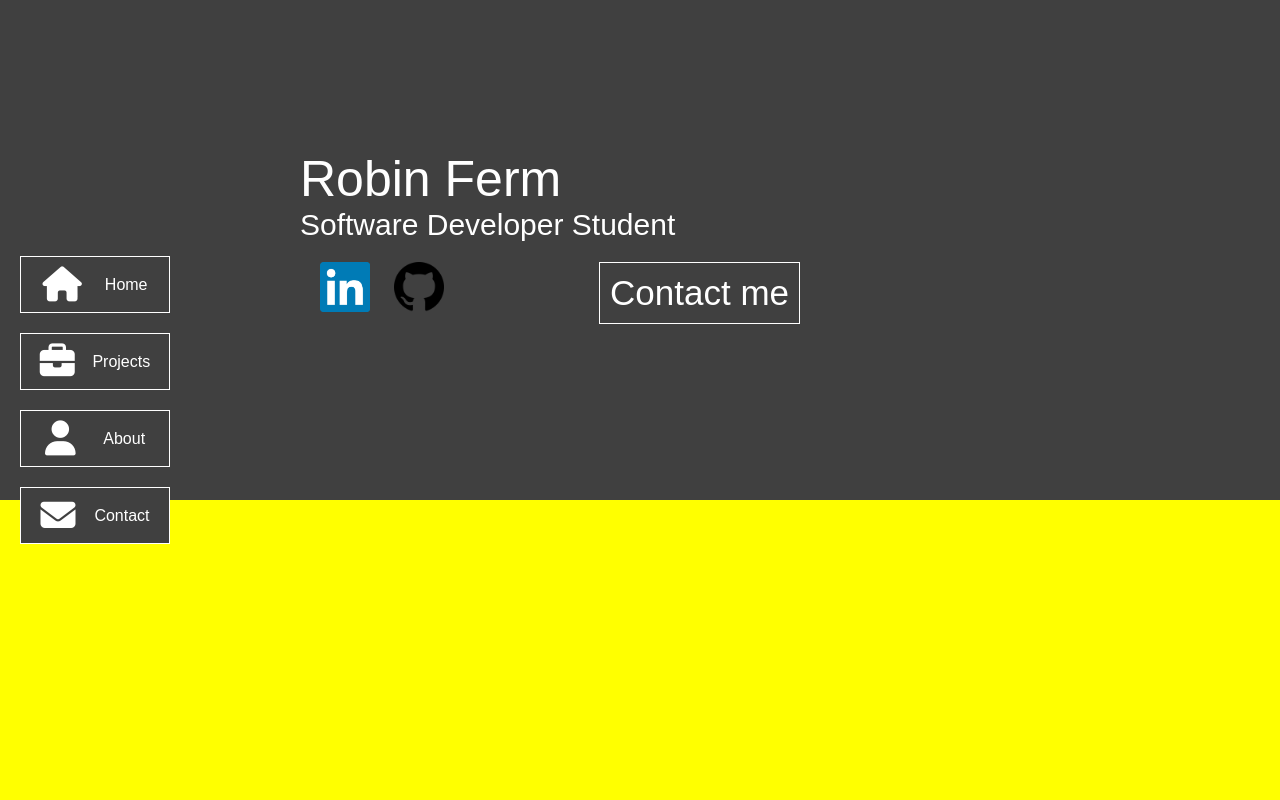
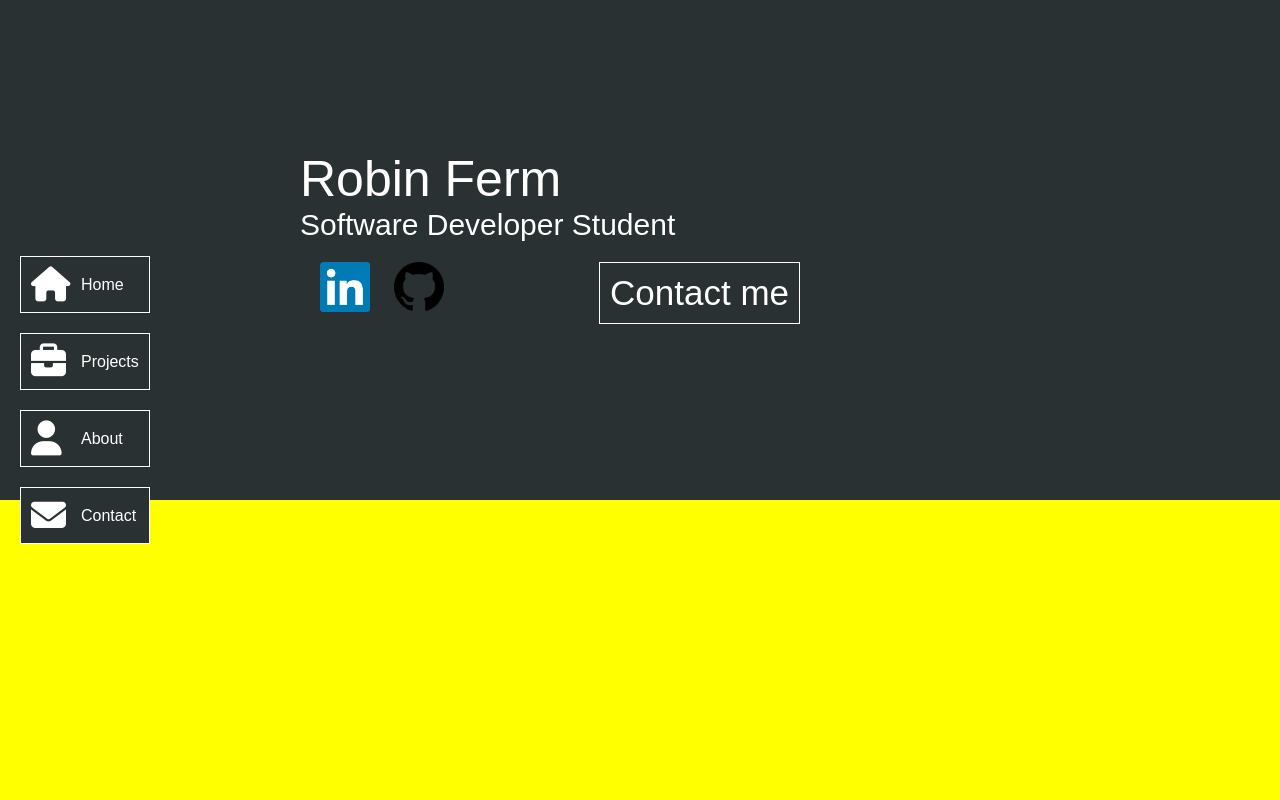
Before and after one commit to robinferm/robinferm.github.io, a plain HTML site: page index.html in a window 1280 px wide. Shown: the top 800 px of the page. Drawn offline with Linux system fonts and the light colour scheme.

Commit message:
side bar alignment

```diff
--- a/style.css
+++ b/style.css
@@ -12,7 +12,7 @@ body {
 }
 
 section {
-    background-color: #404040;
+    background-color: #2a3132;
 }
 
 /***** Header (side bar) *****/
@@ -27,22 +27,27 @@ section {
 
 .nav-menu li {
     margin: 20px;
-
     list-style: none;
-    background-color: #404040;
-    width: 150px;
+    background-color: #2a3132;
+    width: 130px;
 }
 
 .nav-menu a {
     color: white;
     display: flex;
-    justify-content: space-around;
+    /* justify-content: space-between; */
     padding: 10px;
     text-decoration: none;
     margin: auto;
     border-style: solid;
     border-width: 1px;
-    border-color: white;
+    /* border-color: #336b87; */
+    border-color: white
+}
+
+.nav-menu i {
+    width: 50px;
+    height: 35px;
 }
 
 .nav-menu span {
@@ -56,7 +61,7 @@ section {
 
 /***** Home section *****/
 .home-section {
-    background-color: #404040;
+    background-color: #2a3132;
     min-height: 500px;
 }
 
```
Also changed, not shown: index.html (+0 -4 lines).
